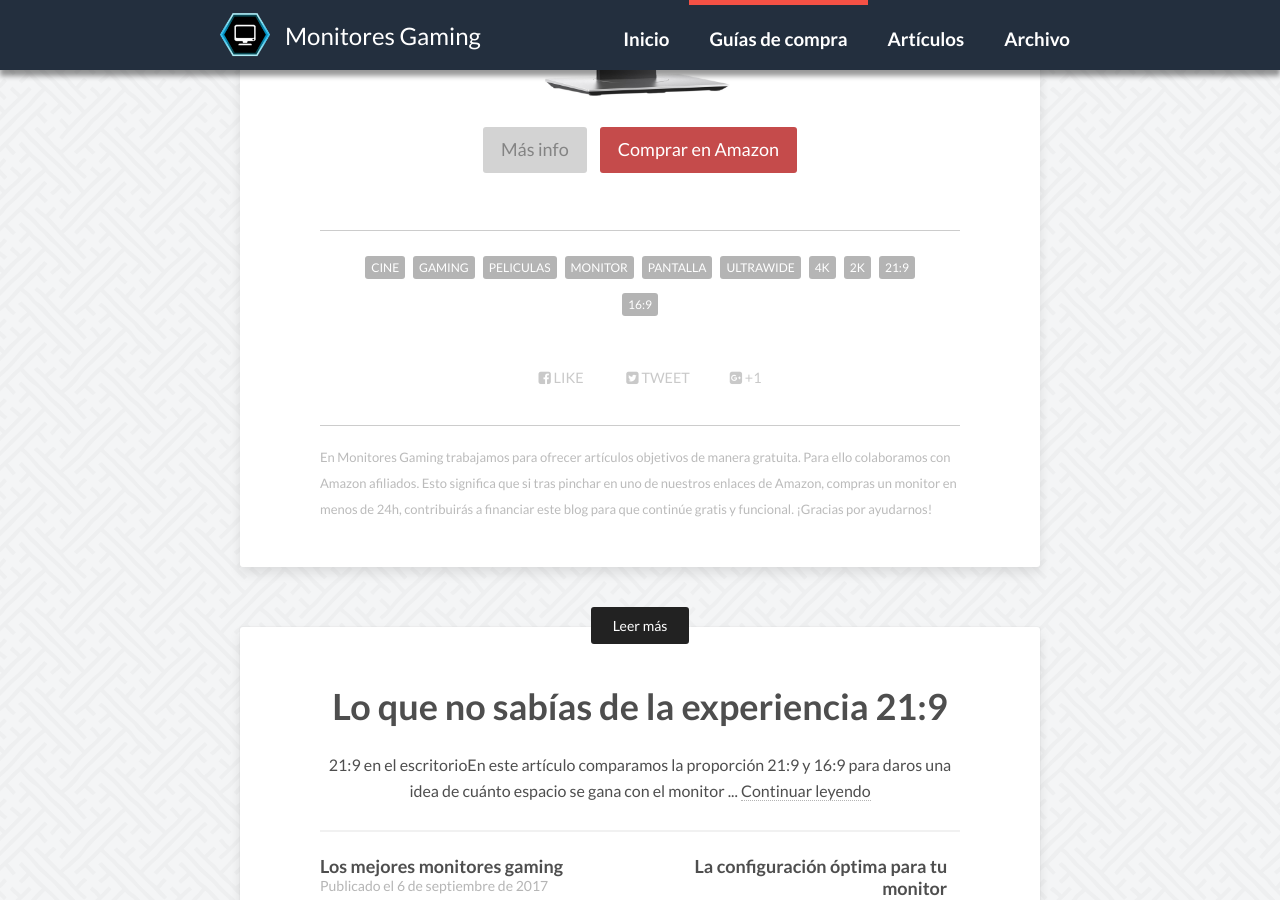
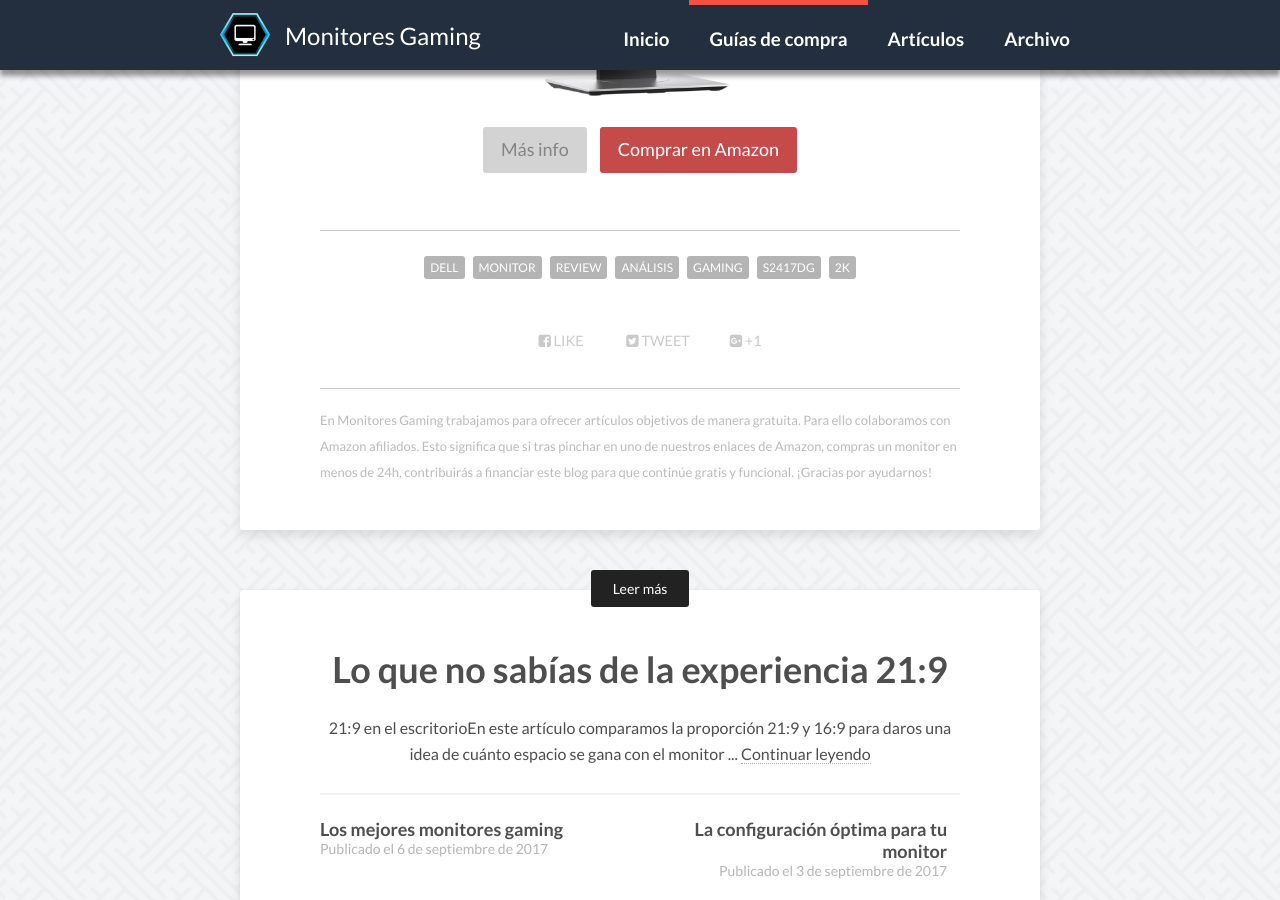
Before and after one commit to Losazul/losazul.github.io, a Jekyll site: the page built from _posts/2017-09-13-rewiew-S2417DG.md, in a window 1280 px wide and 900 px high, scrolled down 5348 px. Built offline with Jekyll 4.4.1, drawn with Linux system fonts in a browser that asks for light colours; nearby versions of some CDN libraries; comment, search, counter and statistics services are not loaded.

Commit message:
tags reviewdell

```diff
--- a/_posts/2017-09-13-rewiew-S2417DG.md
+++ b/_posts/2017-09-13-rewiew-S2417DG.md
@@ -6,7 +6,7 @@
 excerpt: Calificado como el mejor monitor calidad-precio. Este monitor Dell lo posee todo para los jugadores más competitivos. Os explicamos sus características y especificaciones al detalle.
 image:
     feature: review-s2417dg.jpg
-tags: [cine, gaming, peliculas,monitor, pantalla, UltraWide, 4K, 2K,21&#58;9,16&#58;9]
+tags: [Dell, monitor, review, análisis, gaming, S2417DG ,2k]
 ---
 <!--more-->
 <!-- more -->
```
Also changed, not shown: 1 other file.
